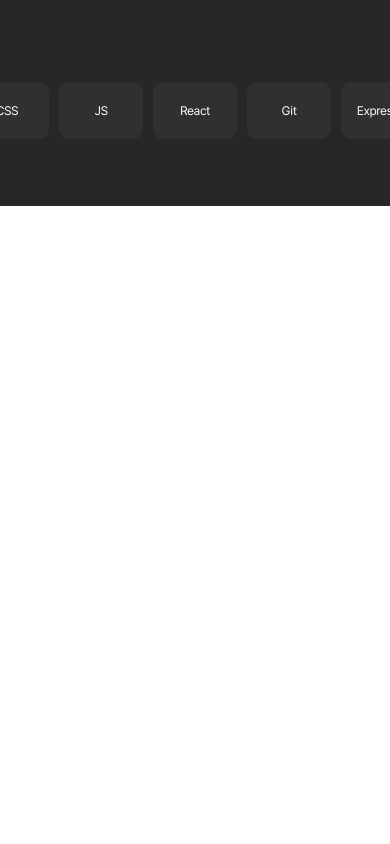
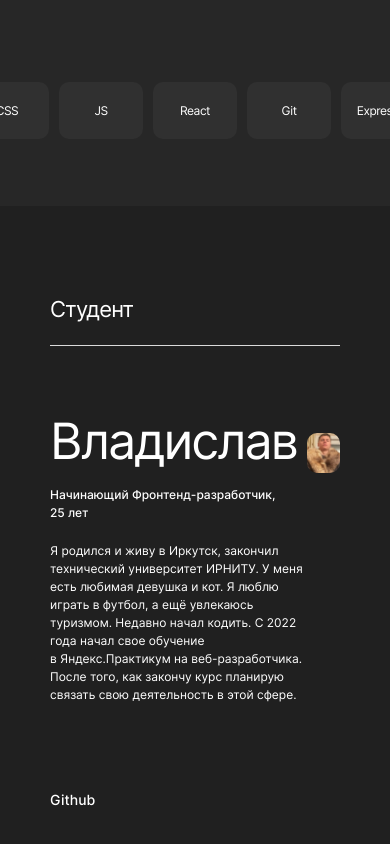
Before and after one commit to Polar-Bear777/movies-explorer-frontend, a React (Create React App) app: page / in a window 390 px wide. Shown: the part 1870-2714 px from the top of the page. Before the commit the page ends 2076 px from the top, so only its background shows below. Built offline with nearby package versions, Linux system fonts and the light colour scheme.

Commit message:
добавил компонент about-me + адаптив

```diff
--- a/src/components/Main/AboutMe/AboutMe.css
+++ b/src/components/Main/AboutMe/AboutMe.css
@@ -0,0 +1,184 @@
+.about-me {
+  padding: 110px 70px 100px;
+  background: #202020;
+  display: flex;
+  flex-direction: column;
+}
+
+.about-me__title {
+  margin: 0 0 23px;
+  color: #fff;
+  font-size: 22px;
+  font-family: Inter;
+  font-style: normal;
+  font-weight: 400;
+  line-height: normal;
+  letter-spacing: -0.88px;
+}
+
+.about-me__blocks {
+  border-top: 1px solid #dadada;
+  display: flex;
+  justify-content: space-between;
+}
+
+.about-me__block {
+  max-width: 600px;
+}
+
+.about-me__name {
+  color: #fff;
+  font-size: 50px;
+  font-family: Inter;
+  font-style: normal;
+  font-weight: 400;
+  line-height: 58px;
+  letter-spacing: -2px;
+  margin: 66px 0 0;
+}
+
+.about-me__activity {
+  color: #fff;
+  font-size: 18px;
+  font-family: Inter;
+  font-style: normal;
+  font-weight: 500;
+  line-height: 20px;
+  margin: 18px 0 0;
+}
+
+.about-me__description {
+  color: #fff;
+  font-size: 14px;
+  font-family: Inter;
+  font-style: normal;
+  font-weight: 400;
+  line-height: 22px;
+  margin: 26px 0 0;
+}
+
+.about-me__platform {
+  margin: 100px 0 0;
+  color: #fff;
+  font-size: 14px;
+  font-family: Inter;
+  font-style: normal;
+  font-weight: 500;
+  line-height: normal;
+}
+
+.about-me__block-photo {
+  width: 270px;
+  height: 327px;
+  margin-top: 66px;
+}
+
+.about-me__photo {
+  width: 100%;
+  border-radius: 10px;
+}
+
+/* Точка перелома между 1280 и 768 */
+@media screen and (max-width: 768px) {
+  .about-me {
+    padding: 90px 50px 90px;
+  }
+}
+
+@media screen and (max-width: 768px) {
+  .about-me__block {
+    max-width: 348px;
+  }
+}
+
+@media screen and (max-width: 768px) {
+  .about-me__activity {
+    margin-top: 16px;
+    font-size: 12px;
+    line-height: 18px;
+  }
+}
+
+@media screen and (max-width: 768px) {
+  .about-me__description {
+    margin-top: 20px;
+    font-size: 12px;
+    line-height: 18px;
+  }
+}
+
+@media screen and (max-width: 768px) {
+  .about-me__block-photo {
+    margin-top: 87px;
+  }
+}
+
+@media screen and (max-width: 768px) {
+  .about-me__platform {
+    margin-top: 87px;
+  }
+}
+
+/* Точка перелома между 768 и 320 */
+@media screen and (max-width: 320px) {
+  .about-me {
+    padding: 70px 14px 70px;
+  }
+}
+
+@media screen and (max-width: 320px) {
+  .about-me__title {
+    font-size: 18px;
+    letter-spacing: -0.72px;
+    margin-bottom: 28px;
+  }
+}
+
+@media screen and (max-width: 320px) {
+  .about-me__blocks {
+    flex-direction: column-reverse;
+  }
+}
+
+@media screen and (max-width: 320px) {
+  .about-me__block {
+    max-width: 292px;
+  }
+}
+
+@media screen and (max-width: 320px) {
+  .about-me__block-photo {
+    width: 292px;
+    height: 352px;
+    margin-top: 60px;
+  }
+}
+
+@media screen and (max-width: 320px) {
+  .about-me__name {
+    font-size: 30px;
+    letter-spacing: -1.2px;
+    margin-top: 40px;
+  }
+}
+
+@media screen and (max-width: 320px) {
+  .about-me__activity {
+    font-size: 11px;
+    line-height: 16px;
+    margin-top: 20px;
+  }
+}
+
+@media screen and (max-width: 320px) {
+  .about-me__description {
+    font-size: 11px;
+    line-height: 16px;
+  }
+}
+
+@media screen and (max-width: 320px) {
+  .about-me__platform {
+    margin-top: 40px;
+  }
+}
--- a/src/components/Main/AboutMe/AboutMe.js
+++ b/src/components/Main/AboutMe/AboutMe.js
@@ -0,0 +1,25 @@
+// Techs.js
+import React from 'react';
+import '../AboutMe/AboutMe.css';
+import aboutMePhoto from "./../../../images/about-me__photo.jpg"
+
+function AboutMe(props) {
+  return (
+    <section className='about-me'>
+      <h3 className='about-me__title'>Студент</h3>
+      <div className='about-me__blocks'>
+        <div className='about-me__block'>
+          <h2 className='about-me__name'>Владислав</h2>
+          <h4 className='about-me__activity'>Начинающий Фронтенд-разработчик, 25&nbsp;лет</h4>
+          <p className='about-me__description'>Я&nbsp;родился и&nbsp;живу в&nbsp;Иркутск, закончил технический университет ИРНИТУ. У&nbsp;меня есть любимая девушка и&nbsp;кот. Я&nbsp;люблю играть в&nbsp;футбол, а&nbsp;ещё увлекаюсь туризмом. Недавно начал кодить. С&nbsp;2022 года начал свое обучение в&nbsp;Яндекс.Практикум на&nbsp;веб-разработчика. После того, как закончу курс планирую связать свою деятельность в&nbsp;этой сфере.</p>
+          <h5 className='about-me__platform'>Github</h5>
+        </div>
+        <div className='about-me__block-photo'>
+          <img src={aboutMePhoto} className="about-me__photo" alt="Фото Студента" />
+        </div>
+      </div>
+    </section>
+  );
+}
+
+export default AboutMe;
--- a/src/components/Main/Main.js
+++ b/src/components/Main/Main.js
@@ -5,6 +5,7 @@ import Promo from '../Main/Promo/Promo';
 import NavTab from '../Main/NavTab/NavTab';
 import AboutProject from '../Main/AboutProject/AboutProject';
 import Techs from '../Main/Techs/Techs';
+import AboutMe from '../Main/AboutMe/AboutMe';
 
 function Main(props) {
   return (
@@ -13,6 +14,7 @@ function Main(props) {
       <NavTab/>
       <AboutProject/>
       <Techs/>
+      <AboutMe/>
     </main>
   );
 }
```
Also changed, not shown: src/images/about-me__photo.jpg (added).
